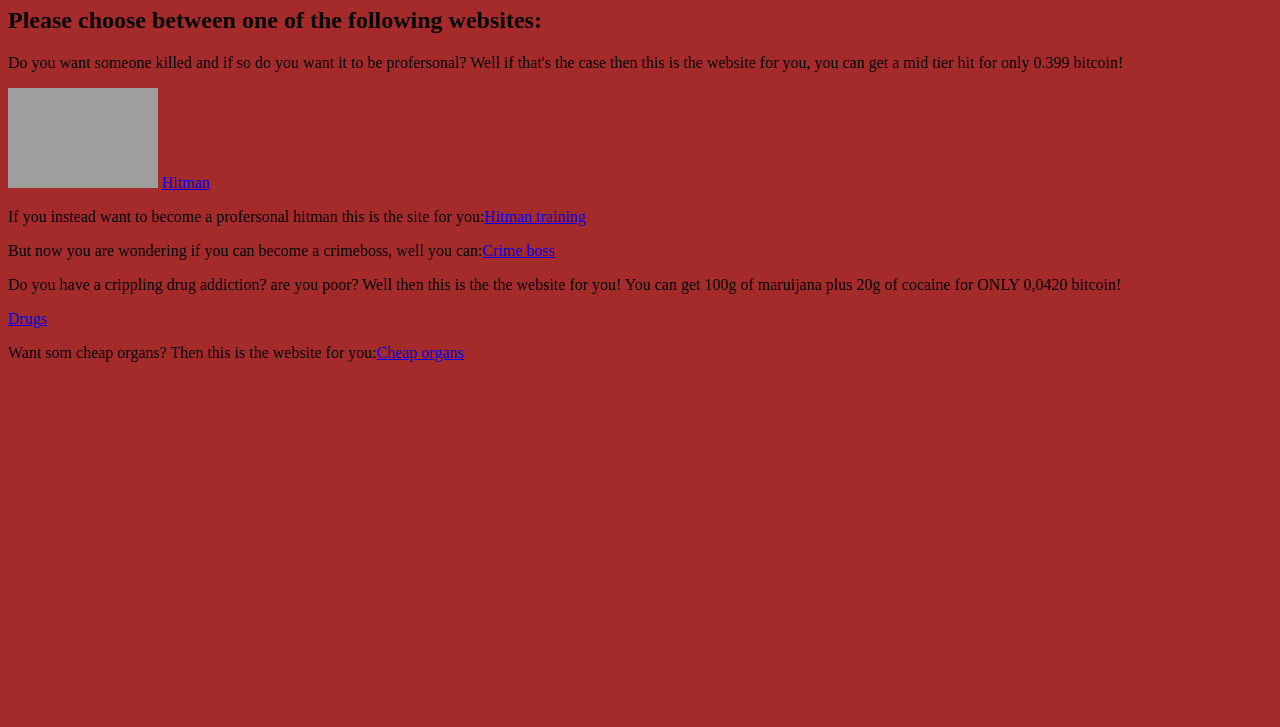
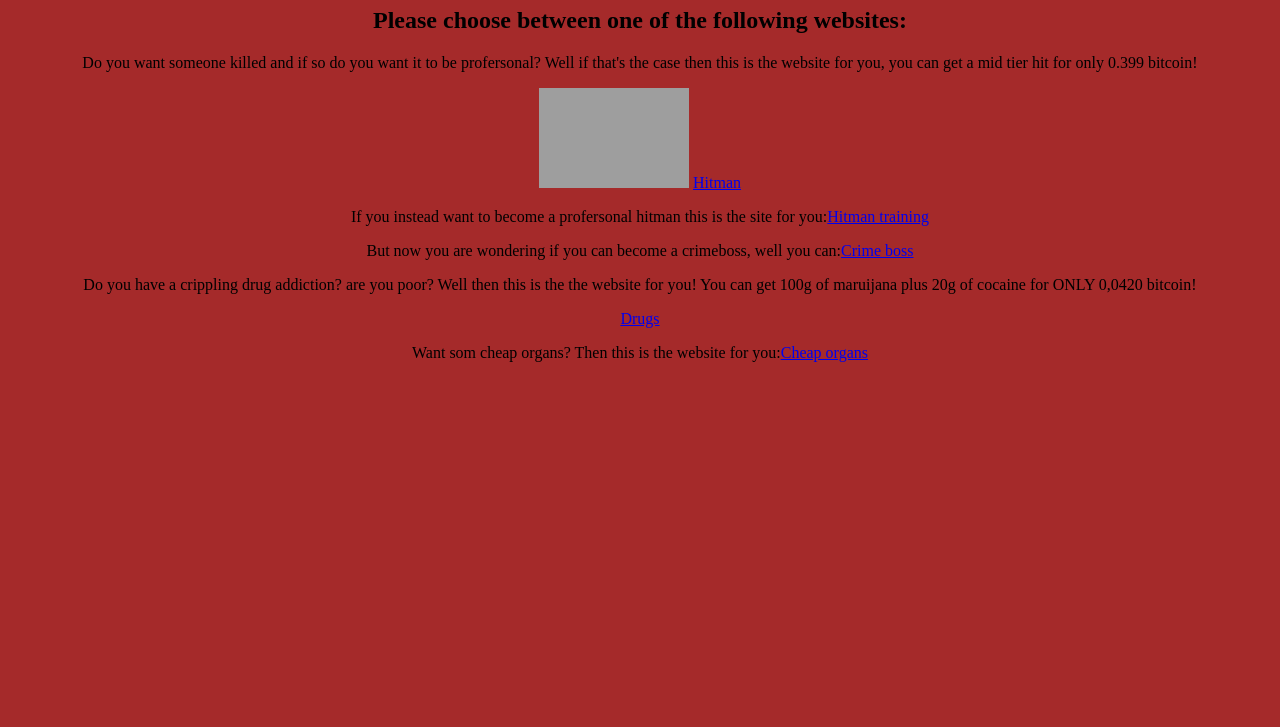
Before and after one commit to Disny0645/My-Website, a plain HTML site: page index123456789.html in a window 1280 px wide. Shown: the part 73-800 px from the top of the page. Drawn offline with Linux system fonts and the light colour scheme; grey boxes are pictures that could not be loaded.

Commit message:
Add files via upload

```diff
--- a/index123456789.html
+++ b/index123456789.html
@@ -3,11 +3,15 @@
   <head>
     <meta charset="utf-8">
     <meta http-equiv="Content-Type" content="text/html" charset="iso-8859-1">
-    <title>Dark Web Hub</title>
+    <title>Dark Web</title>
     <style>
         body {
             background-color:brown;
             color: black;
+            text-align: center;
+            font-size: 20;
+
+
         }
 
 
```
